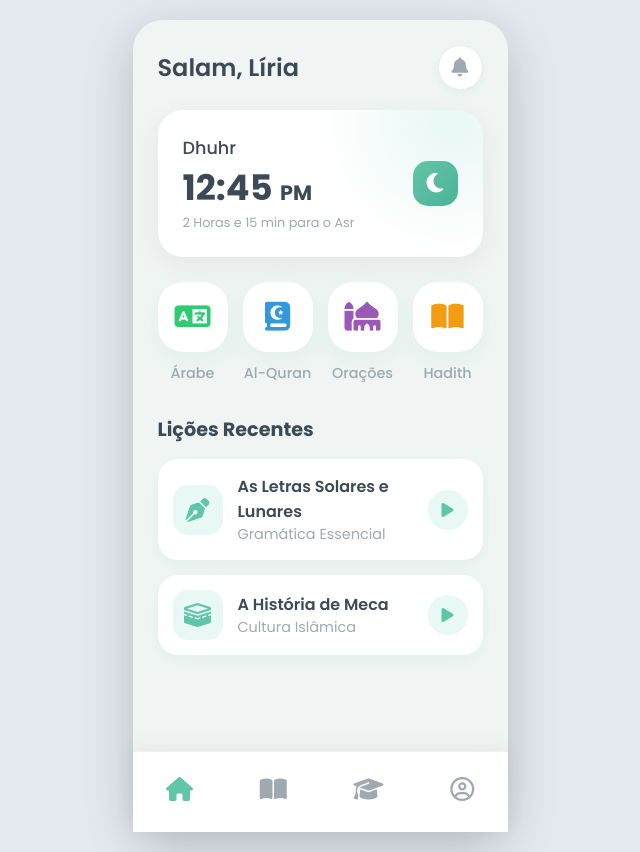
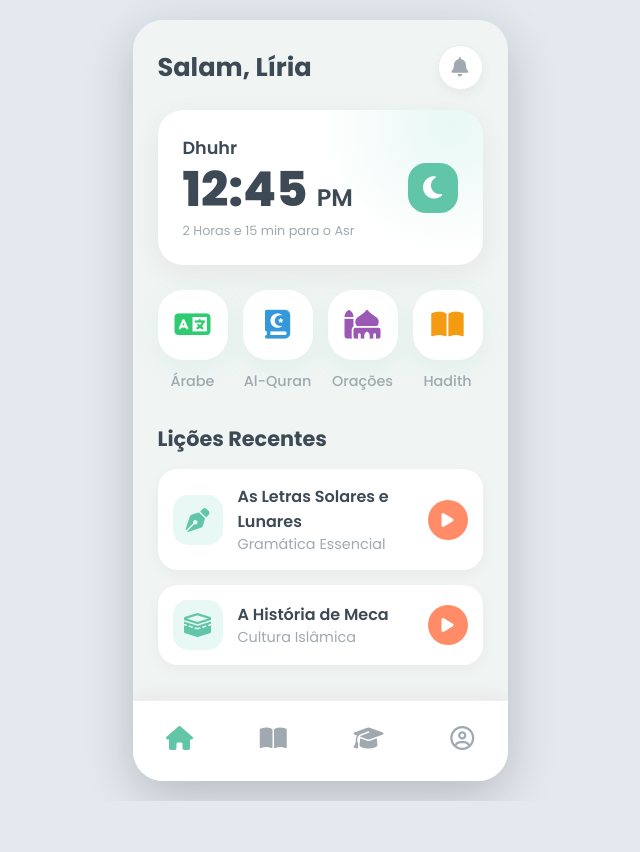
Before and after one commit to Jin-Mahbubah/Ta-lim, a website: page public/index.html in a window 1280 px wide. Shown: the whole page, without its empty margins (320-960 px from the left). After the commit the page ends 801 px from the top, so only its background shows below. Drawn offline with Linux system fonts and the light colour scheme.

Commit message:
actualizei 2 rolar

```diff
--- a/public/style.css
+++ b/public/style.css
@@ -4,10 +4,11 @@
     --primary-color: #61C5A8;
     --light-bg: #F0F5F3;
     --card-bg: #FFFFFF;
-    --shadow-color: rgba(97, 197, 168, 0.1); /* Sombra com a cor primária */
+    --shadow-color: rgba(97, 197, 168, 0.1);
     --dark-text: #3D4A55;
     --light-text: #A0A9B0;
     --white: #FFFFFF;
+    --accent-color: #FF8C66;
 }
 
 * {
@@ -26,44 +27,60 @@ body {
     padding: 20px 0;
 }
 
+/* ✨ MELHORIA PRINCIPAL ✨
+  A altura agora é 100% da altura da janela de visualização (vh),
+  mas limitada a 812px. Isto torna-o flexível.
+*/
 .app-container {
     width: 100%;
     max-width: 375px;
-    min-height: 812px; /* Usamos min-height para garantir que ele tem pelo menos esta altura */
+    height: 100%;
+    max-height: 812px;
     background-color: var(--light-bg);
     border-radius: 30px;
     box-shadow: 0 15px 50px rgba(0, 0, 0, 0.2);
     position: relative;
+    overflow: hidden;
     display: flex;
     flex-direction: column;
 }
+
 .app-header {
     padding: 25px 25px 0 25px;
     display: flex;
     justify-content: space-between;
     align-items: center;
+    /* Adicionado para que não encolha */
+    flex-shrink: 0;
 }
 
-/* MELHORIA: Wrapper para o conteúdo que pode rolar */
+/* ✨ MELHORIA PRINCIPAL ✨
+  Reintroduzimos o overflow-y: auto para que APENAS esta área faça scroll.
+*/
 .content-wrapper {
     flex-grow: 1;
+    overflow-y: auto;
     padding: 20px 25px;
-    /* A propriedade overflow-y foi removida daqui */
+}
+.content-wrapper::-webkit-scrollbar {
+    display: none;
 }
 
 .bottom-nav {
-    flex-shrink: 0; /* Impede que a nav encolha */
+    flex-shrink: 0;
     background-color: var(--card-bg);
     display: flex;
     justify-content: space-around;
-    padding: 15px 0 20px 0; /* Mais padding em baixo */
+    padding: 15px 0 20px 0;
     border-top: 1px solid #f0f0f0;
     box-shadow: 0 -5px 20px rgba(0,0,0,0.05);
 }
 
+/* --- O RESTO DO CÓDIGO PERMANECE O MESMO --- */
+
 .header-text p {
-    font-size: 1.5rem;
-    font-weight: 600;
+    font-size: 1.6rem;
+    font-weight: 700;
     color: var(--dark-text);
 }
 
@@ -76,13 +93,11 @@ body {
     width: 45px;
     height: 45px;
     border-radius: 50%;
-    box-shadow: 0 4px 10px var(--shadow-color);
+    box-shadow: 0 4px 12px rgba(0,0,0,0.05);
 }
 
 .time-card {
-    /* MELHORIA FINAL: Fundo branco com um gradiente radial suave no canto */
     background: var(--card-bg) radial-gradient(circle at 90% 10%, #E8F8F5 0%, transparent 40%);
-
     border-radius: 25px;
     padding: 25px;
     display: flex;
@@ -95,26 +110,26 @@ body {
     overflow: hidden;
 }
 
-.time-info h2 { font-size: 1.1rem; font-weight: 500; }
-.time-info h1 { font-size: 2.2rem; font-weight: 700; }
-.time-info h1 .am-pm { font-size: 1.3rem; }
-.time-info p { font-size: 0.8rem; color: var(--light-text); }
+.time-info h2 { font-size: 1.1rem; font-weight: 600; margin-bottom: 5px; }
+.time-info h1 { font-size: 3rem; font-weight: 800; line-height: 1; }
+.time-info h1 .am-pm { font-size: 1.5rem; font-weight: 600; }
+.time-info p { font-size: 0.8rem; color: var(--light-text); margin-top: 8px; }
 
 .time-icon {
-    background: linear-gradient(135deg, var(--primary-color), #4db396);
+    background: var(--primary-color);
     color: var(--white);
-    width: 45px;
-    height: 45px;
-    border-radius: 15px;
+    width: 50px;
+    height: 50px;
+    border-radius: 18px;
     display: flex;
     justify-content: center;
     align-items: center;
-    font-size: 1.4rem;
+    font-size: 1.6rem;
 }
 
 .icon-grid {
     display: grid;
-    grid-template-columns: repeat(4, 1fr); /* Mudar de 3 para 4 */
+    grid-template-columns: repeat(4, 1fr);
     gap: 15px;
     text-align: center;
     margin-bottom: 30px;
@@ -124,7 +139,7 @@ body {
 
 .icon-background {
     width: 100%;
-    aspect-ratio: 1 / 1; /* MELHORIA: Garante que é sempre um quadrado */
+    aspect-ratio: 1 / 1;
     position: relative;
     background-color: var(--card-bg);
     border-radius: 25px;
@@ -152,16 +167,17 @@ body {
     color: var(--light-text);
 }
 
-/* Cores aplicadas aos ícones */
-.icon-background.color-green i { color: #2ECC71; } /* ✨ ADICIONE ESTA LINHA ✨ */
+.icon-background.color-green i { color: #2ECC71; }
 .icon-background.color-blue i { color: #3498DB; }
 .icon-background.color-purple i { color: #9B59B6; }
 .icon-background.color-orange i { color: #F39C12; }
+
 .recent-lessons h3 {
-    font-size: 1.2rem;
+    font-size: 1.3rem;
     font-weight: 700;
     color: var(--dark-text);
     margin-bottom: 15px;
+    text-align: left;
 }
 
 .lesson-card {
@@ -172,12 +188,15 @@ body {
     align-items: center;
     gap: 15px;
     margin-bottom: 15px;
-    box-shadow: 0 5px 15px var(--shadow-color);
+    box-shadow: 0 5px 15px rgba(0,0,0,0.04);
     cursor: pointer;
-    transition: transform 0.2s ease;
+    transition: transform 0.2s ease, box-shadow 0.2s ease;
+    text-align: left;
 }
+
 .lesson-card:hover {
     transform: translateX(5px);
+    box-shadow: 0 8px 20px rgba(0,0,0,0.07);
 }
 
 .lesson-icon {
@@ -200,13 +219,17 @@ body {
 .play-button {
     width: 40px;
     height: 40px;
-    background-color: #E8F8F5;
-    color: var(--primary-color);
+    background-color: var(--accent-color);
+    color: var(--white);
     border-radius: 50%;
     display: flex;
     justify-content: center;
     align-items: center;
     flex-shrink: 0;
+    transition: transform 0.2s ease;
+}
+.play-button:hover {
+    transform: scale(1.1);
 }
 
 .nav-item {
```
